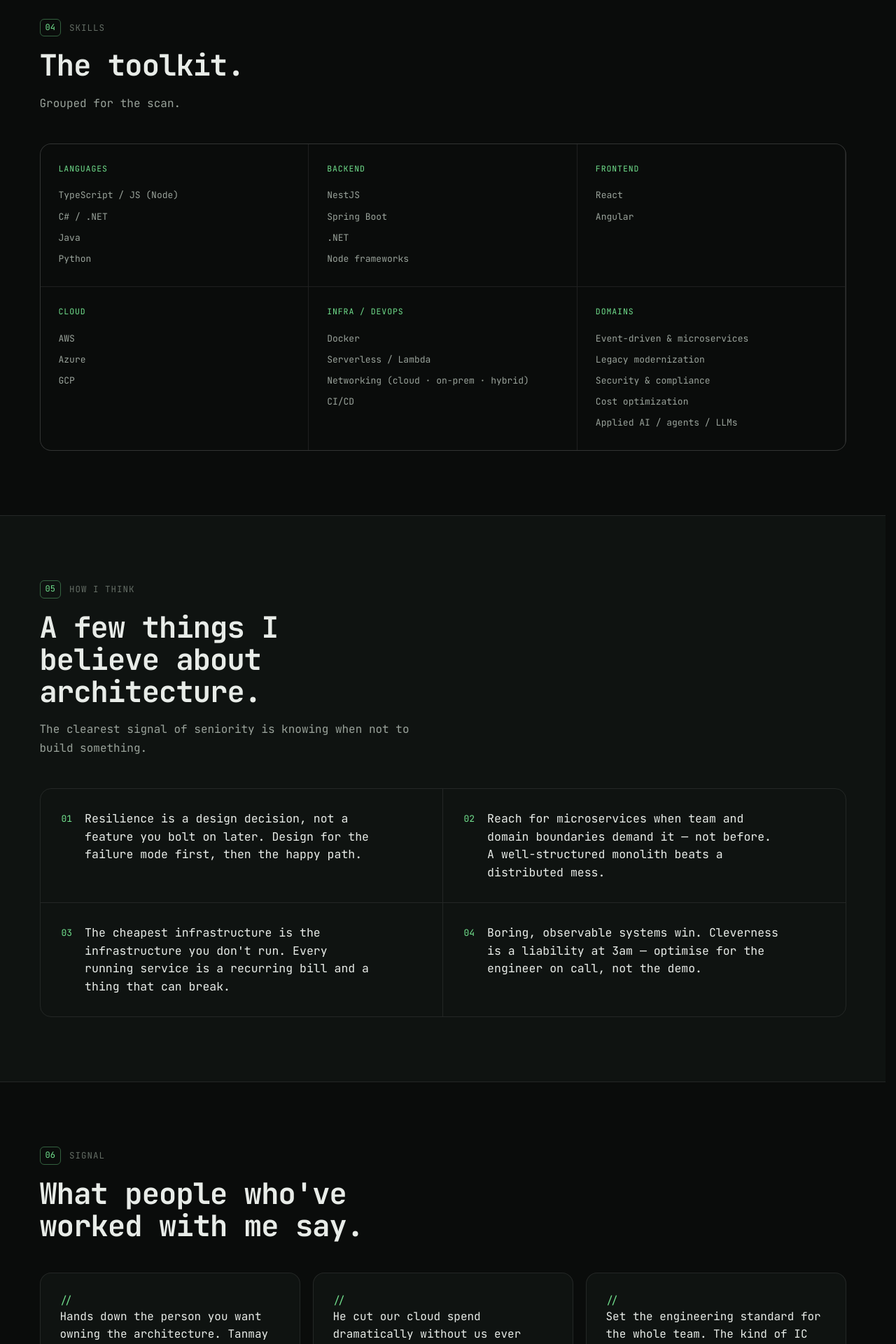
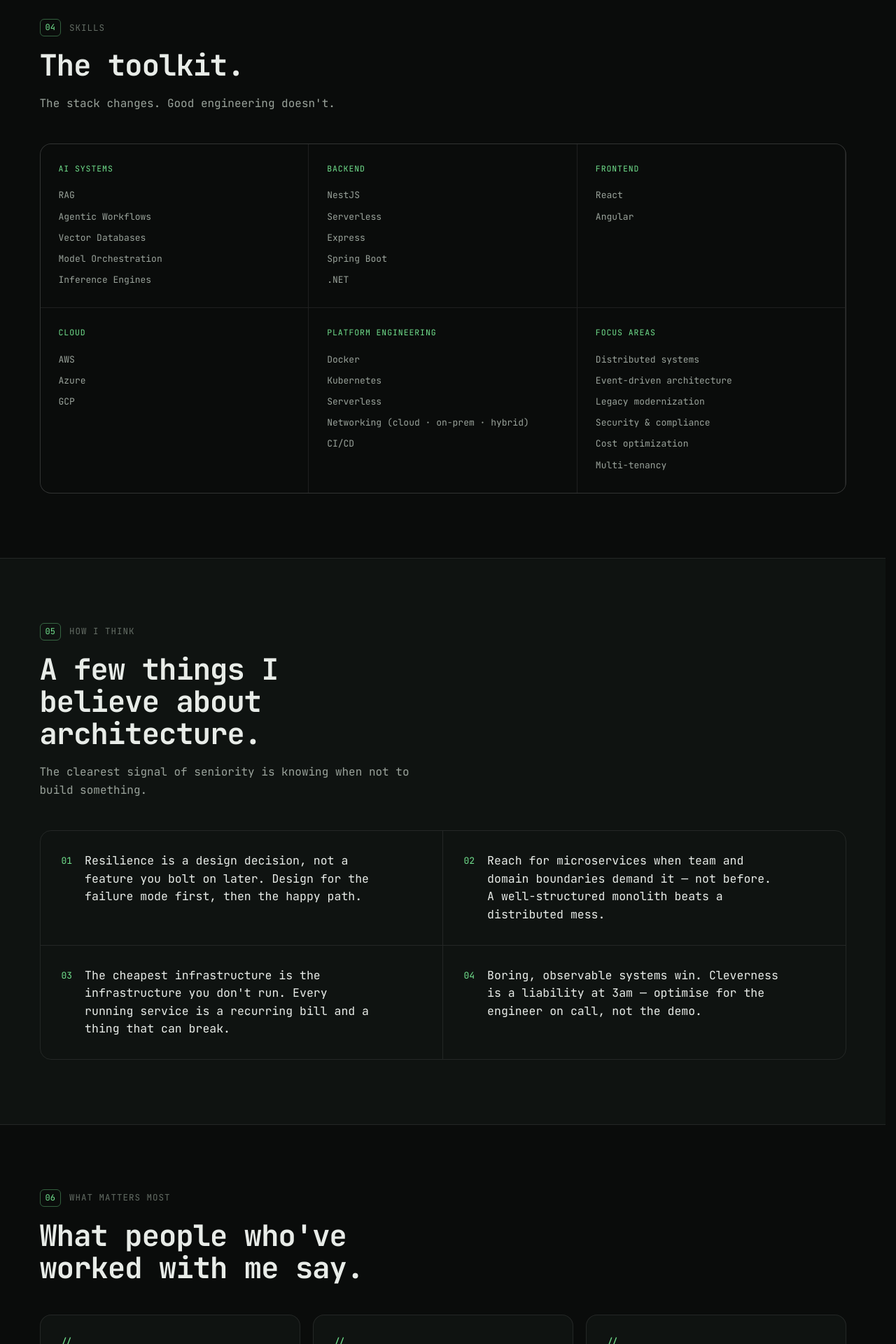
Before and after one commit to tanmayvij/tanmayvij.com, a Next.js app: page / in a window 1280 px wide. Shown: the part 4160-6080 px from the top of the page at 70% size. Built offline with nearby package versions, Linux system fonts and the light colour scheme.

Commit message:
fix: content mods

```diff
--- a/src/components/sections/skills.tsx
+++ b/src/components/sections/skills.tsx
@@ -11,7 +11,7 @@ export function Skills() {
           index="04"
           kicker="Skills"
           title="The toolkit."
-          lead="Grouped for the scan."
+          lead="The stack changes. Good engineering doesn't."
         />
       </Reveal>
       <div className="skills">
--- a/src/components/sections/testimonials.tsx
+++ b/src/components/sections/testimonials.tsx
@@ -9,7 +9,7 @@ export function Testimonials() {
       <Reveal>
         <SectionHeader
           index="06"
-          kicker="Signal"
+          kicker="What matters most"
           title="What people who've worked with me say."
         />
       </Reveal>
--- a/src/data/site.ts
+++ b/src/data/site.ts
@@ -251,27 +251,29 @@ export const SITE: Site = {
   },
 
   skills: [
-    { group: "Languages", items: ["TypeScript / JS (Node)", "C# / .NET", "Java", "Python"] },
-    { group: "Backend", items: ["NestJS", "Spring Boot", ".NET", "Node frameworks"] },
+    { group: "AI Systems", items: ["RAG", "Agentic Workflows", "Vector Databases", "Model Orchestration", "Inference Engines"] },
+    { group: "Backend", items: ["NestJS", "Serverless", "Express", "Spring Boot", ".NET"] },
     { group: "Frontend", items: ["React", "Angular"] },
     { group: "Cloud", items: ["AWS", "Azure", "GCP"] },
     {
-      group: "Infra / DevOps",
+      group: "Platform Engineering",
       items: [
         "Docker",
-        "Serverless / Lambda",
+        "Kubernetes",
+        "Serverless",
         "Networking (cloud · on-prem · hybrid)",
         "CI/CD",
       ],
     },
     {
-      group: "Domains",
+      group: "Focus Areas",
       items: [
-        "Event-driven & microservices",
+        "Distributed systems",
+        "Event-driven architecture",
         "Legacy modernization",
         "Security & compliance",
         "Cost optimization",
-        "Applied AI / agents / LLMs",
+        "Multi-tenancy",
       ],
     },
   ],
@@ -323,9 +325,8 @@ export const SITE: Site = {
   ],
 
   personal: {
-    // TODO: 2–4 genuine interests.
     body: [
-      "Beyond the systems: I read widely, follow where the industry is heading, and like taking apart whatever new tech just dropped to see how it actually works.",
+      "Curiosity doesn't stop when work does. I enjoy understanding how complex systems work: technological, economic, or societal, I'm always reading, exploring, or experimenting with something new.",
     ],
     invite:
       "Always up for a quick chat — whether it's the industry, current affairs, or whatever new tech just dropped.",
```
